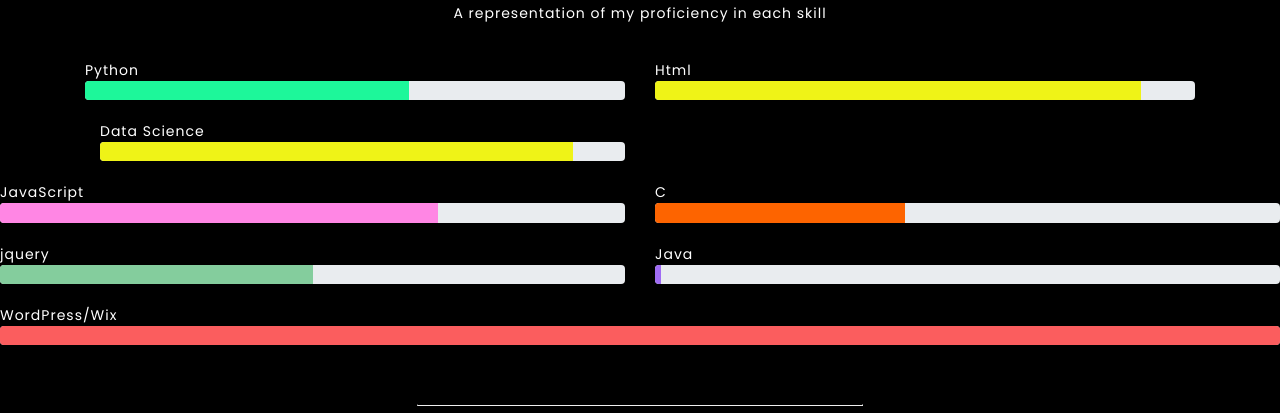
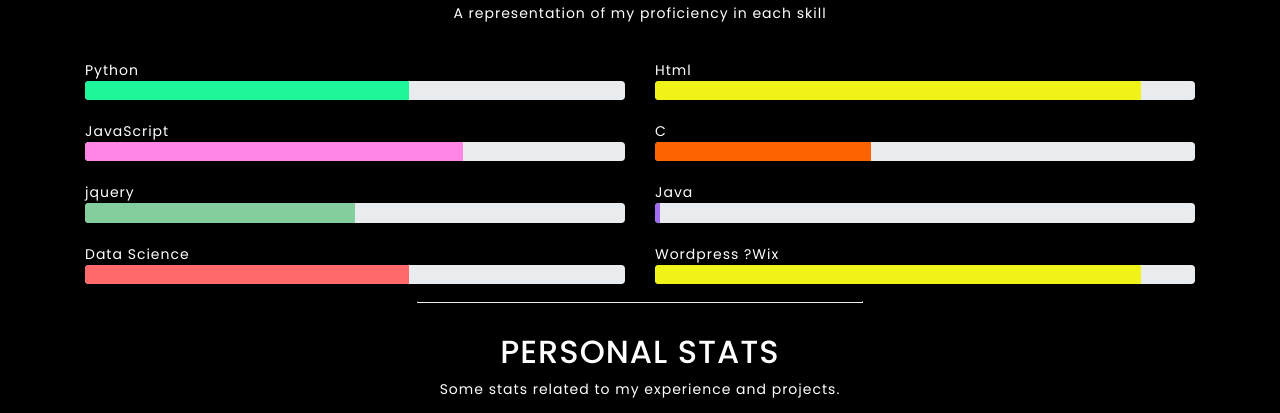
Before and after one commit to mohtashimkamran/mohtashimkamran.github.io, a plain HTML site: page index.html in a window 1280 px wide. Shown: the part 1860-2273 px from the top of the page. Drawn offline with nearby package versions, Linux system fonts and the light colour scheme.

Commit message:
Update index.html

```diff
--- a/index.html
+++ b/index.html
@@ -128,13 +128,6 @@
                 </div> <br>
             </div>
         </div>
-        <div class="col-md-6">Data Science
-                <div class="progress">
-                    <div class="progress-bar" role="progressbar" style="background-color:#eff317;width: 90%;"
-                        aria-valuenow="40" aria-valuemin="0" aria-valuemax="100"></div>
-                </div> <br>
-            </div>
-        </div>
         <div class="row">
             <div class="col-md-6">JavaScript
                 <div class="progress">
@@ -163,11 +156,20 @@
                 </div> <br>
             </div>
         </div>
-        WordPress/Wix
-        <div class="progress">
-            <div class="progress-bar" role="progressbar" style="background-color:rgba(255, 63, 63, 0.82);width: 100%"
-                aria-valuenow="76" aria-valuemin="0" aria-valuemax="100"></div>
-        </div> <br><br><br>
+        <div class="row">
+            <div class="col-md-6">Data Science
+                <div class="progress">
+                    <div class="progress-bar" role="progressbar" style="background-color:#ff6969;width:60%"
+                        aria-valuenow="60" aria-valuemin="0" aria-valuemax="100"></div>
+                </div> <br>
+            </div>
+            <div class="col-md-6">Wordpress ?Wix
+                <div class="progress">
+                    <div class="progress-bar" role="progressbar" style="background-color:#eff317;width: 90%;"
+                        aria-valuenow="90" aria-valuemin="0" aria-valuemax="100"></div>
+                </div> <br>
+            </div>
+        </div>
     </div>
     <div id="stats" class="statsSection">
         <div class="container">
```
